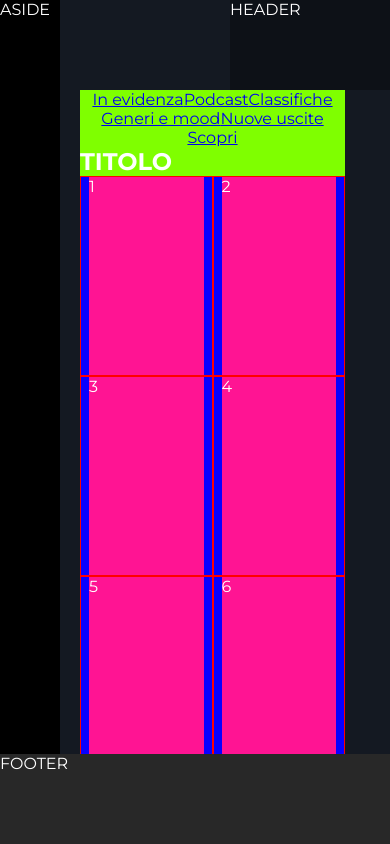
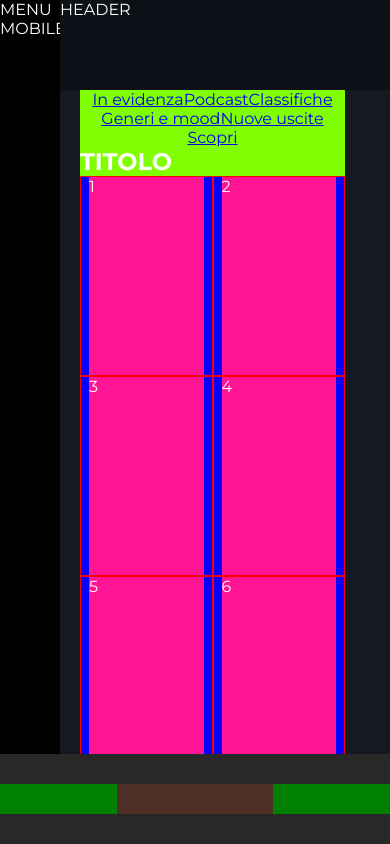
Before and after one commit to RiccardoCivardi/html-css-spotifyweb, a plain HTML site: page index.html in a window 390 px wide. Drawn offline with Linux system fonts and the light colour scheme.

Commit message:
[add] aside structure

```diff
--- a/css/style.css
+++ b/css/style.css
@@ -1,5 +1,15 @@
 /***** GENERAL STYLES *****/
 /**** Desktop first *****/
+
+
+:root {
+  --width-aside-dt: 230px;
+  --width-aside-mb: 60px;
+  --width-dt: calc(100vw - var(--width-aside-dt));
+  --width-mb: calc(100vw - var(--width-aside-mb));
+  --height-header: 90px;
+  --height-footer: var(--height-header);
+}
 
 *,
 *::before,
@@ -11,6 +21,7 @@
 
 body {
   font-family: 'Montserrat', sans-serif;
+  overflow: hidden;
 
   /* debug */
   color: white;
@@ -37,11 +48,21 @@ ul {
   justify-content: center;
 }
 
+.space-between {
+  justify-content: space-between;
+}
+
+.align-center {
+  align-items: center;
+}
+
 /* Layout */
 
 .main-container {
-  height: calc(100vh - 90px);
+  height: calc(100vh - var(--height-footer));
 }
+
+
 
 .container {
   margin-left: 20px;
@@ -68,32 +89,37 @@ ul {
 
 /***** MAIN STYLES *****/
 
-/**** ASIDE ****/
 
-aside {
-  width: 230px;
-  height: calc(100vh - 90px);
-  background-color: #000000;
-}
 
 /**** HEADER ****/
 
 header {
-  width: calc(100vw - 230px);
-  height: 90px;
+  width: var(--width-dt);
+  height: var(--height-header);
   position:fixed;
   top: 0;
   right:0;
   background-color: rgba(0, 0, 0, 0.3);
 }
 
+/**** ASIDE ****/
+
+aside {
+  width: var(--width-aside-dt);
+  background-color: #000000;
+}
+
+.aside-mb {
+  display: none;
+}
+
+
 /**** MAIN ****/
 
 main {
-  width: calc(100vw - 230px);
-  height: calc(100vh - 90px);
+  width: var(--width-dt);
   background-color: #141922;
-  padding-top: 90px;
+  padding-top: var(--height-header);
   overflow: auto;
 }
 
@@ -111,13 +137,29 @@ main {
 /**** FOOTER ****/
 
 footer {
-  width: 100%;
-  height: 90px;
+  height: var(--height-footer);
   background-color: #282828;
 
   /* debug */
   color: white;
 }
+
+.side-footer {
+  width: 230px;
+
+  /* debug */
+  background-color: green;
+  height: 30px;
+}
+
+.play-bar {
+  width: 40%;
+  /* debug */
+  background-color: rgba(234, 71, 26, 0.2);
+  height: 30px;
+}
+
+
 
 /***** MEDIA QUERY *****/
 
@@ -149,9 +191,23 @@ footer {
     width: 50%;
   }
 
+  /**** FOOTER ****/
+
+  .side-footer {
+    width: 30%;
+  }
+
+
 }
 
 @media screen and (max-width: 599px) {
+
+  /**** HEADER ****/
+
+  header {
+    width: var(--width-mb);
+  }
+
 
   /**** ASIDE ****/
 
@@ -159,10 +215,18 @@ footer {
     width: 60px;
   }
 
+  .aside-dt {
+    display: none;
+  }
+
+  .aside-mb {
+    display: block;
+  }
+
 
   /**** MAIN ****/
 
   main {
-    width: calc(100vw - 60px);
+    width: var(--width-mb);
   }
 }
--- a/index.html
+++ b/index.html
@@ -25,11 +25,16 @@
   <!-- MAIN CONTAINER -->
   <div class="main-container d-flex">
 
-    <aside>ASIDE</aside>
-
     <!-- HEADER -->
     <header>HEADER</header>
     <!-- HEADER -->
+
+    <!-- ASIDE -->
+    <aside>
+      <div class="aside-dt">MENU DESKTOP</div>
+      <div class="aside-mb">MENU MOBILE</div>
+    </aside>
+    <!-- /ASIDE -->
 
     <!-- MAIN -->
     <main>
@@ -128,7 +133,13 @@
   </div>
   <!-- /MAIN CONTAINER -->
 
-  <footer>FOOTER</footer>
+  <!-- FOOTER -->
+  <footer class="d-flex space-between align-center">
+    <div class="side-footer flex-shinrk"></div>
+    <div class="play-bar"></div>
+    <div class="side-footer flex-shinrk"></div>
+  </footer>
+  <!-- /FOOTER -->
 
 </body>
 
```
